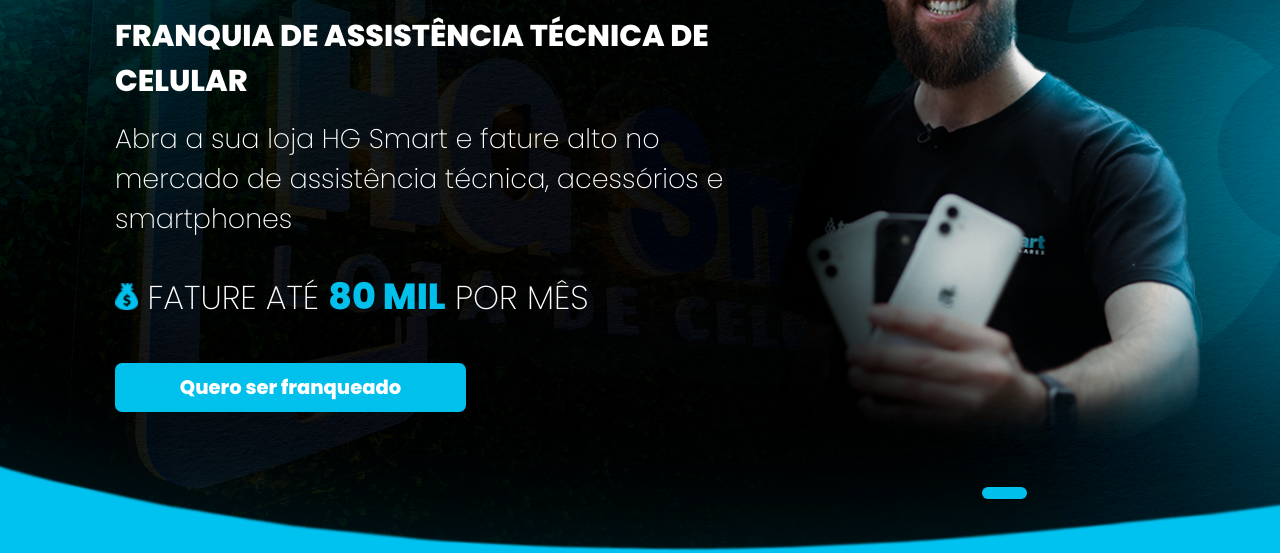
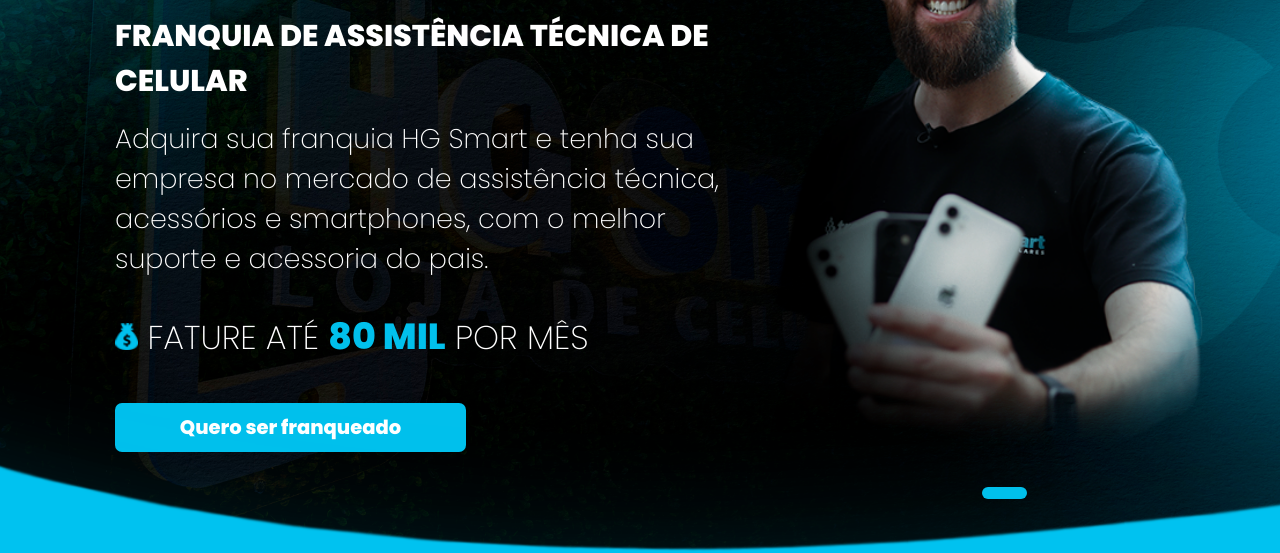
Before and after one commit to eusouismaelmarques/hgsmart.com.br_CapturaFranquia, a plain HTML site: page index.html in a window 1280 px wide. Shown: the part 247-800 px from the top of the page. Drawn offline with Linux system fonts and the light colour scheme; files whose address does not match are found by name.

```diff
--- a/index.html
+++ b/index.html
@@ -21,9 +21,8 @@
                             de celular
                         </p>
                         <p class="titulos-subtitulo">
-                            Abra a sua loja HG Smart e fature alto
-                            no mercado de assistência técnica,
-                            acessórios e smartphones
+                            Adquira sua franquia HG Smart e tenha sua empresa no mercado de assistência técnica,
+                            acessórios e smartphones, com o melhor suporte e acessoria do pais.
                         </p>
                     </div>
                     <div class="titulos-subtituloDois">
```
